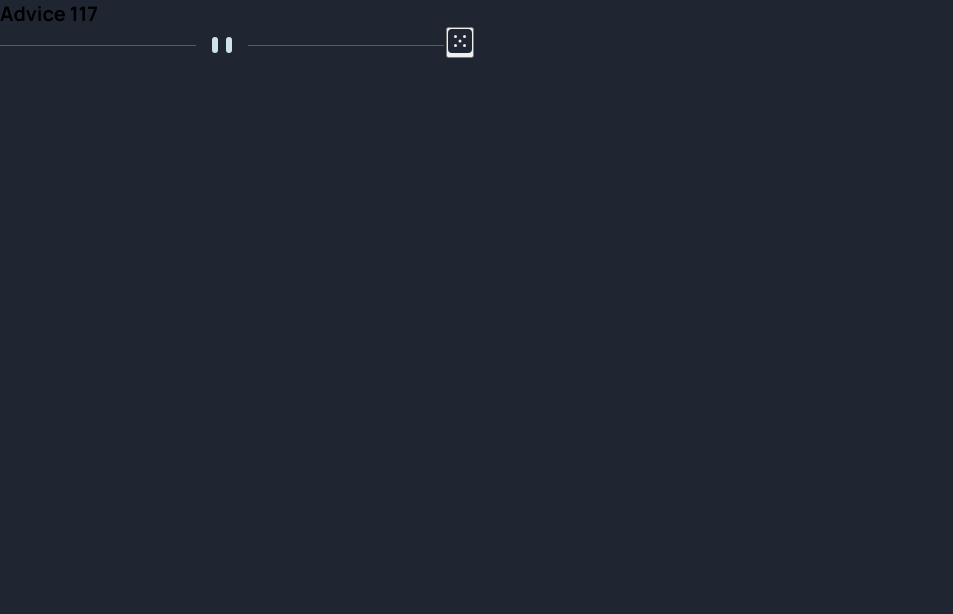
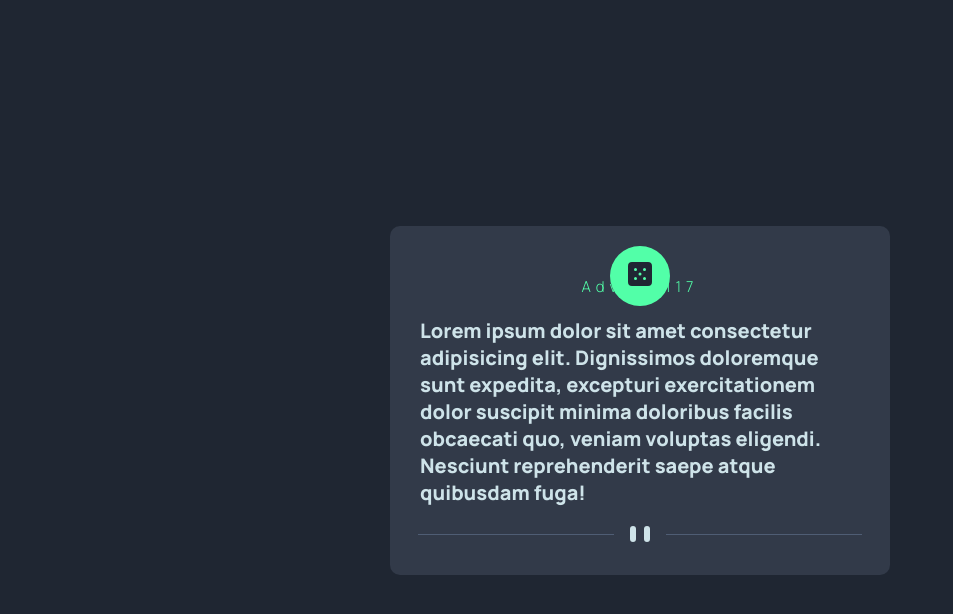
Before and after one commit to MatheusCompag/conselhos-cards, a plain HTML site: page index.html in a window 1280 px wide. Shown: the whole page, without its empty margins (0-953 px from the left). Drawn offline with Linux system fonts and the light colour scheme.

Commit message:
adicionando uma boa parte do css, quase finalizado

```diff
--- a/index.html
+++ b/index.html
@@ -16,13 +16,18 @@
 <body>
     <main class="card">
         <h1 class="title">Advice 117</h1>
-        <p class="conselho"></p>
-        <picture>
-            <img src="./src/images/pattern-divider-desktop.svg" alt="icon desktop">
-            <button>
-                <img src="./src/images/icon-dice.svg" alt="icon botão">
-            </button>
+        <p class="conselho">
+            Lorem ipsum dolor sit amet consectetur adipisicing elit. Dignissimos doloremque sunt expedita, excepturi exercitationem dolor suscipit minima doloribus facilis obcaecati quo,
+             veniam voluptas eligendi. Nesciunt reprehenderit saepe atque quibusdam fuga!
+        </p>
+
+        <picture class="divisao-desktop">
+            <img src="./src/images/pattern-divider-desktop.svg" alt="icon desktop" class="divisao">
         </picture>
+
+        <button>
+            <img src="./src/images/icon-dice.svg" alt="icon botão">
+        </button>
 
     </main>
 
--- a/src/css/style.css
+++ b/src/css/style.css
@@ -1,4 +1,55 @@
 html{
+    font-weight: 800;
     background-color: hsl(218, 23%, 16%);
+    display: flex;
+    justify-content: center;
+    align-items: center;
+    min-height: 100vh;
+}
+
+.card{
+  display: flex;
+  position: relative;
+  flex-direction: column;
+  align-items: center;
+  background-color: hsl(217, 19%, 24%);
+  border-radius: 10px;
+  padding: 2rem;
+  margin: 2rem;
+  max-width: 500px;
+}
+
+.card h1{
+    margin-bottom: 2rem;
+    font-weight: 300;
+    letter-spacing: 5px;
+    font-size: 15px;
+    margin-top: 30px;
+    color: hsl(150, 100%, 66%);
 
 }
+
+.card p{
+    margin-bottom: 2rem;
+    color: hsl(193, 38%, 86%);
+    font-size: 2rem;
+    font-weight: 800;
+    padding-left: 1rem;
+    padding-right: 1rem;
+}
+
+.divisao-desktop .divisao{
+    margin-bottom: 1rem;
+    max-width: 100%;
+}
+
+button{
+    background-color:hsl(150, 100%, 66%);
+    width: 6rem;
+    height: 6rem;
+    border-radius: 3rem;
+    transform: scaleX(-45deg);
+    border: none;
+    position: absolute;
+
+}
```
